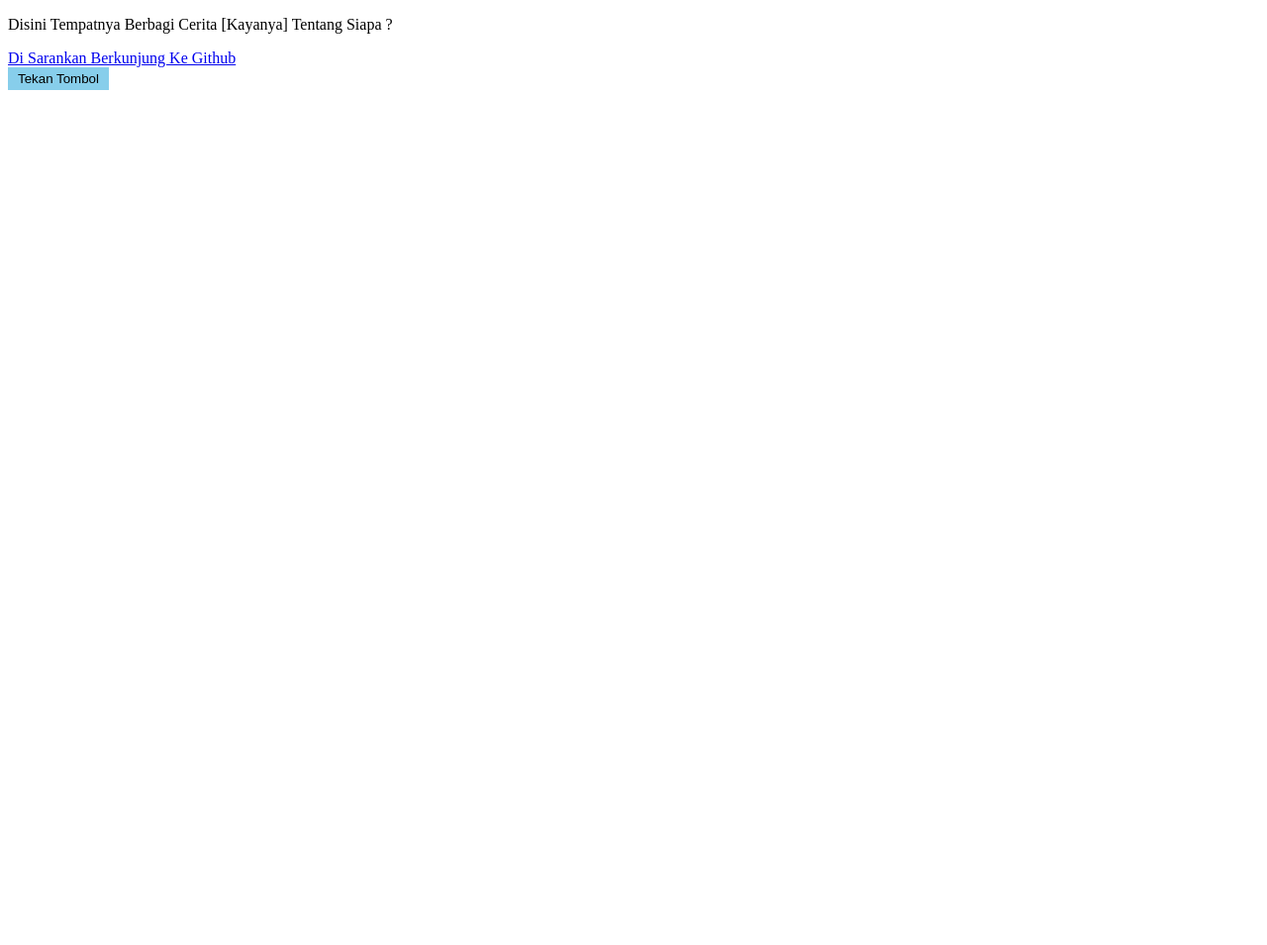
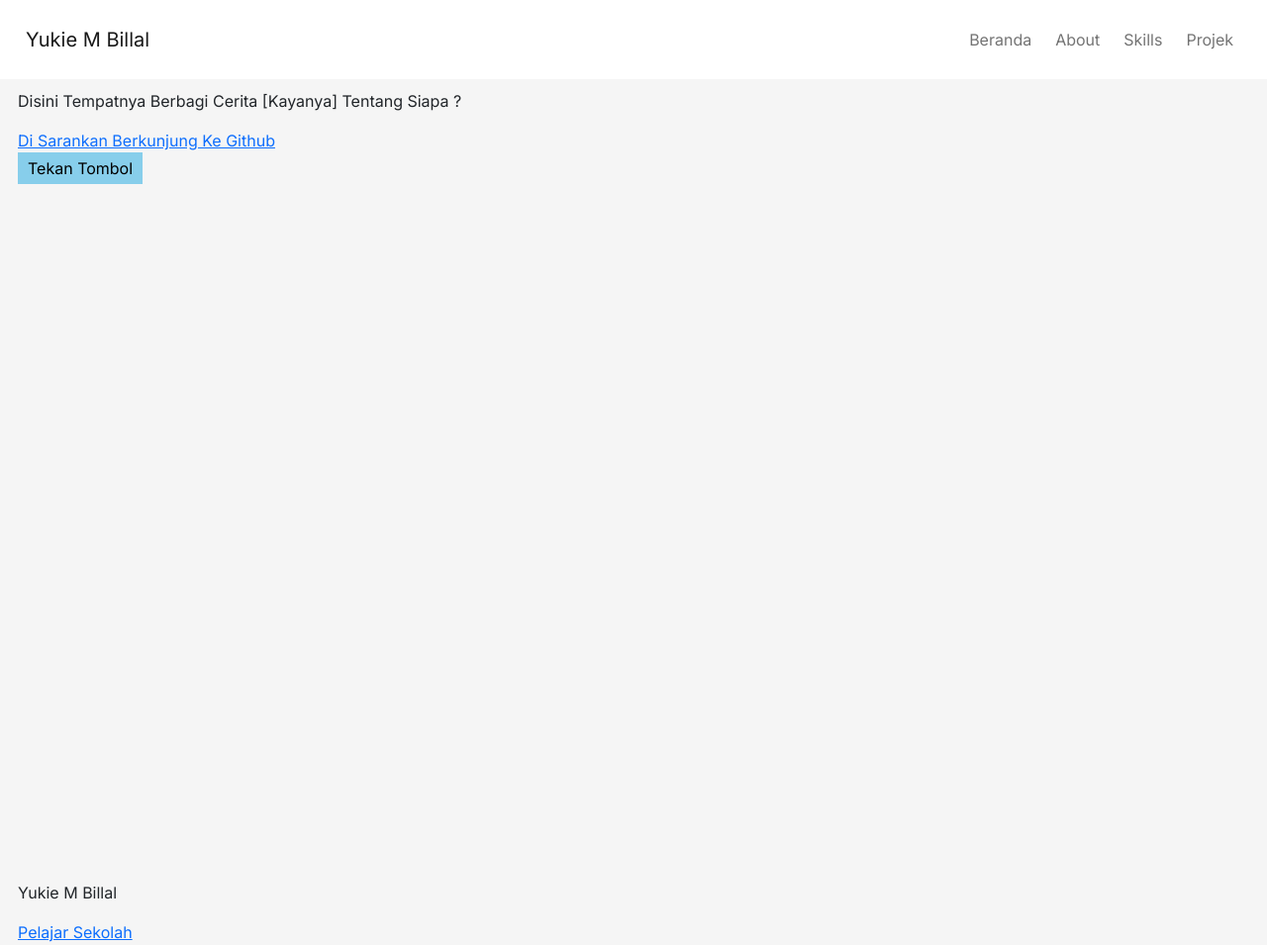
Before and after one commit to Yukie-Billal/yukie-billal.github.io, a plain HTML site: page index.html in a window 1280 px wide. Shown: the top 955 px of the page at 99% size. Before the commit the page ends 800 px from the top, so only its background shows below. Drawn offline with Linux system fonts and the light colour scheme; some packages are replaced by stand-ins of ours; a script that the page names is missing.

Commit message:
update index

```diff
--- a/index.html
+++ b/index.html
@@ -4,19 +4,47 @@
 	<meta charset="UTF-8">
 	<meta name="viewport" content="width=device-width, initial-scale=1.0">
 	<title>Documentasi -- PKL [Sementara Aja]</title>
+	<link rel="stylesheet" href="assets/vendor/bootstrap.min.css">
+	<link rel="stylesheet" href="assets/css/app.css">
 </head>
 <body>
-	<p class="header-m">Disini Tempatnya Berbagi Cerita [Kayanya] Tentang Siapa ?</p>
-	<a href="https://github.com/Yukie-Billal">Di Sarankan Berkunjung Ke Github</a>
-	<br>
-	<button style="padding: 4px 10px; background: skyblue; border: none; outline: none;">Tekan Tombol</button>
+	<div class="container-fluid p-0">
+		<nav class="navbar bg-white navbar-sticky" id="navbar">
+			<a class="navbar-brand" href="#">Yukie M Billal</a>
+			<ul class="nav navbar-nav d-flex flex-row">
+				<li class="nav-item">
+					<a class="nav-link" href="#beranda">Beranda</a>
+				</li>
+				<li class="nav-item">
+					<a class="nav-link" href="#about">About</a>
+				</li>
+				<li class="nav-item">
+					<a class="nav-link" href="#">Skills</a>
+				</li>
+				<li class="nav-item">
+					<a class="nav-link" href="#">Projek</a>
+				</li>
+			</ul>
+		</nav>
+		<section id="#beranda">
+			<p class="header-m">Disini Tempatnya Berbagi Cerita [Kayanya] Tentang Siapa ?</p>
+			<a href="https://github.com/Yukie-Billal">Di Sarankan Berkunjung Ke Github</a>
+			<br>
+			<button style="padding: 4px 10px; background: skyblue; border: none; outline: none;">Tekan Tombol</button>
+		</section>
+		<section id="#about">
+			<p class="header-m">Yukie M Billal</p>
+			<a href="https://github.com/Yukie-Billal">Pelajar Sekolah</a>
+			<br>
+		</section>
+	</div>
 
 	<!-- <canvas id="myCanvas"></canvas> -->
 
 	<script src="https://cdn.jsdelivr.net/npm/sweetalert2@11"></script>
 	<script scr="assets/js/app.js"></script>
 	<script type="text/javascript">
-		const button = document.querySelector(".button.button-primary");
+		const button = document.querySelector("button");
 		button.addEventListener("click", function () {
 			Swal.fire({
 				icon: "question",
```
